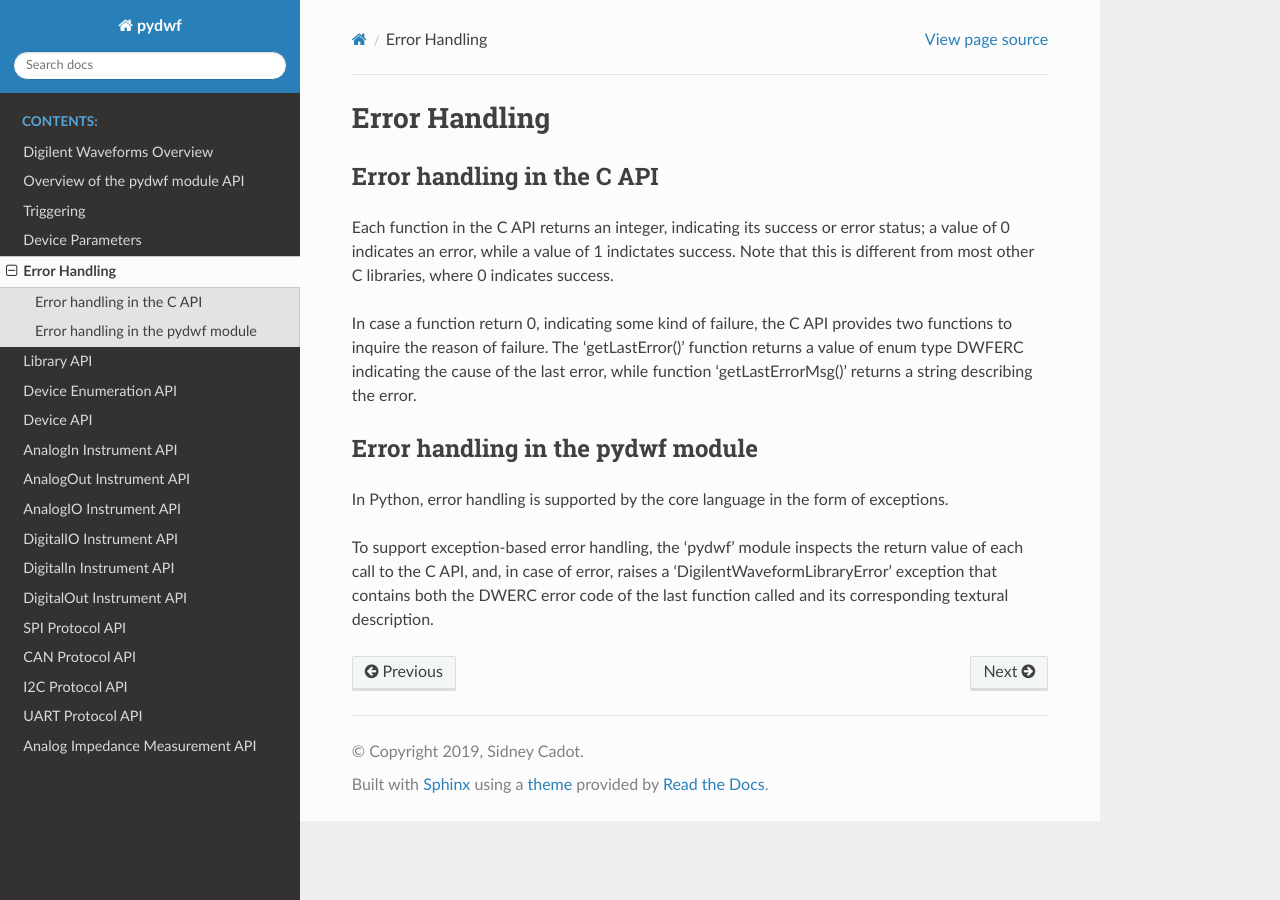
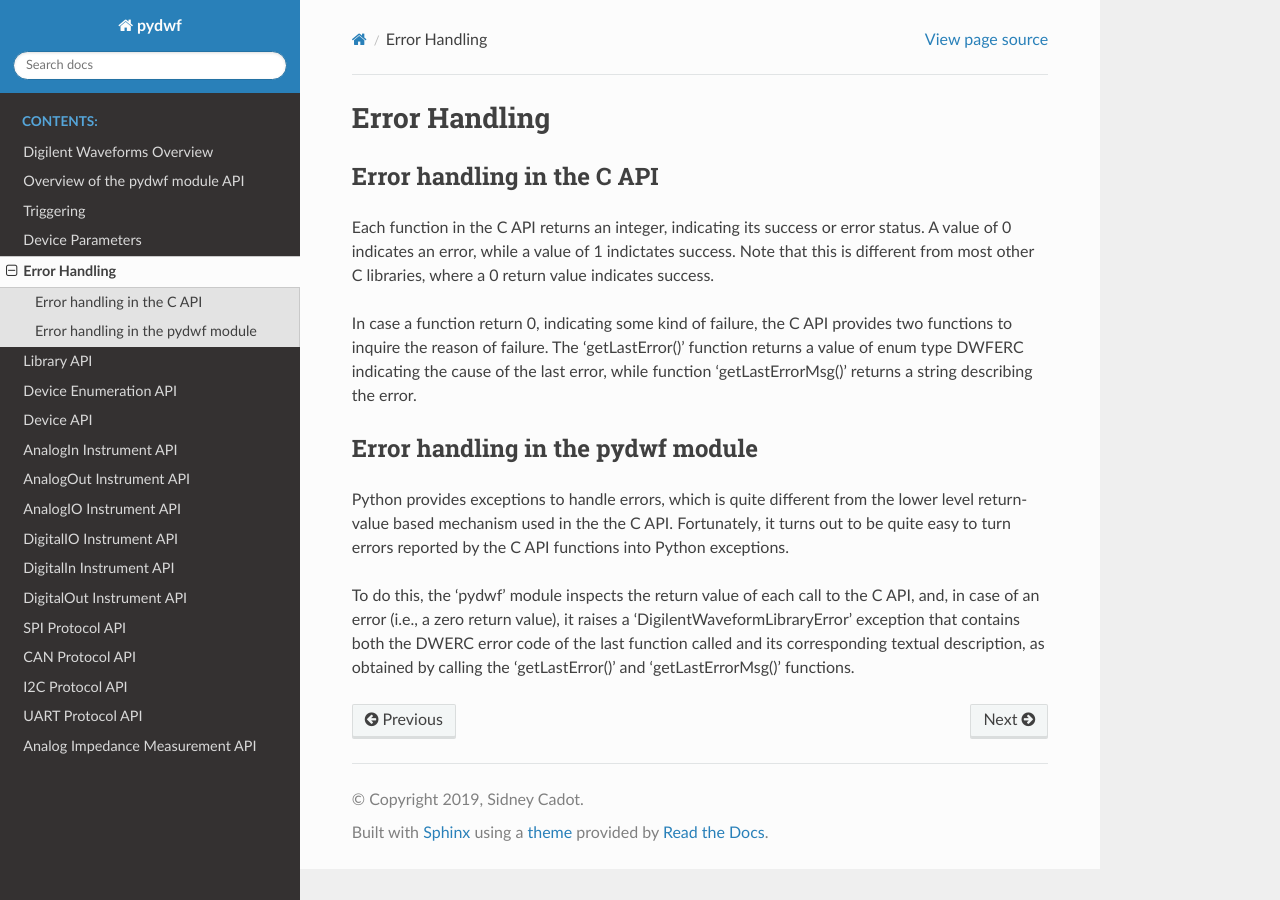
Before and after one commit to titusjan/pydwf, a Sphinx documentation site: the page built from doc/source/ErrorHandling.rst, in a window 1280 px wide. Built offline with Sphinx 7.4.7 and the Read the Docs theme 2.0.0, drawn with Linux system fonts in a browser that asks for light colours.

Commit message:
Fixed typo's, improved text.

```diff
--- a/doc/source/AnalogIn_Instrument_API.rst
+++ b/doc/source/AnalogIn_Instrument_API.rst
@@ -4,7 +4,7 @@ AnalogIn Instrument API
 
 The AnalogIn instrument implements multiple channels of analog input on devices that support it, such as the Analog Discovery and the Analog Discovery 2.
 
-To use the AnalogIn instrument you first need to ininitialize a DigitalWaveformLibrary instance.
+To use the AnalogIn instrument you first need to initialize a DigitalWaveformLibrary instance.
 Next, you open a specific device.
 The device's AnalogIn instrument API can now be accessed via its *analogIn* attribute, which is an instance of the AnalogInAPI class.
 
@@ -80,7 +80,7 @@ Per-channel settings (14)
 Trigger settings methods (37)
 -----------------------------
 
-| [3] triggerSource            TRIGSRC          [-]       Info            Set        Get                         Note: triggerSourceInfo() is OBSOLETE.
+| [3] triggerSource            TRIGSRC          [-]       Info            Set        Get                         Note: triggerSourceInfo() is marked OBSOLETE.
 | [4] triggerPosition          float            [s]       Info            Set        Get       Status
 | [3] triggerAutoTimeout       float            [s]       Info            Set        Get
 | [3] triggerHoldOff           float            [s]       Info            Set        Get
--- a/doc/source/ErrorHandling.rst
+++ b/doc/source/ErrorHandling.rst
@@ -5,13 +5,13 @@ Error Handling
 Error handling in the C API
 ---------------------------
 
-Each function in the C API returns an integer, indicating its success or error status; a value of 0 indicates an error, while a value of 1 indictates success. Note that this is different from most other C libraries, where 0 indicates success.
+Each function in the C API returns an integer, indicating its success or error status. A value of 0 indicates an error, while a value of 1 indictates success. Note that this is different from most other C libraries, where a 0 return value indicates success.
 
 In case a function return 0, indicating some kind of failure, the C API provides two functions to inquire the reason of failure. The 'getLastError()' function returns a value of enum type DWFERC indicating the cause of the last error, while function 'getLastErrorMsg()' returns a string describing the error.
 
 Error handling in the pydwf module
 ----------------------------------
 
-In Python, error handling is supported by the core language in the form of exceptions.
+Python provides exceptions to handle errors, which is quite different from the lower level return-value based mechanism used in the the C API. Fortunately, it turns out to be quite easy to turn errors reported by the C API functions into Python exceptions.
 
-To support exception-based error handling, the 'pydwf' module inspects the return value of each call to the C API, and, in case of error, raises a 'DigilentWaveformLibraryError' exception that contains both the DWERC error code of the last function called and its corresponding textural description.
+To do this, the 'pydwf' module inspects the return value of each call to the C API, and, in case of an error (i.e., a zero return value), it raises a 'DigilentWaveformLibraryError' exception that contains both the DWERC error code of the last function called and its corresponding textual description, as obtained by calling the 'getLastError()' and 'getLastErrorMsg()' functions.
--- a/doc/source/UART_Protocol_API.rst
+++ b/doc/source/UART_Protocol_API.rst
@@ -12,7 +12,7 @@ The Digilent UART protocol instrument only supports the basic serial TX and RX s
 Using the UART protocol API
 ---------------------------
 
-To use the UART protocol API functionality you first need to ininitialize a DigitalWaveformLibrary instance. Next, you open a specific device. The device's UART protocol API can now be accessed via its *digitalUart* attribute, which is an instance of the DigitalUartAPI class.
+To use the UART protocol API functionality you first need to initialize a DigitalWaveformLibrary instance. Next, you open a specific device. The device's UART protocol API can now be accessed via its *digitalUart* attribute, which is an instance of the DigitalUartAPI class.
 
 Version 3.12.2 of the underlying C library supports 9 UART-related functions, none of which are obsolete. These map precisely onto 9 methods of the DigitalUartAPI class:
 
```
